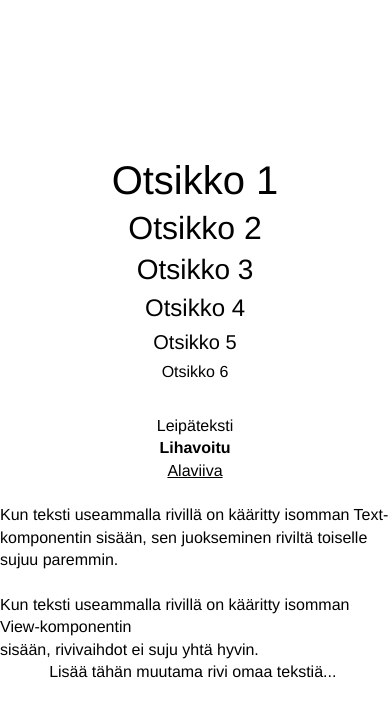
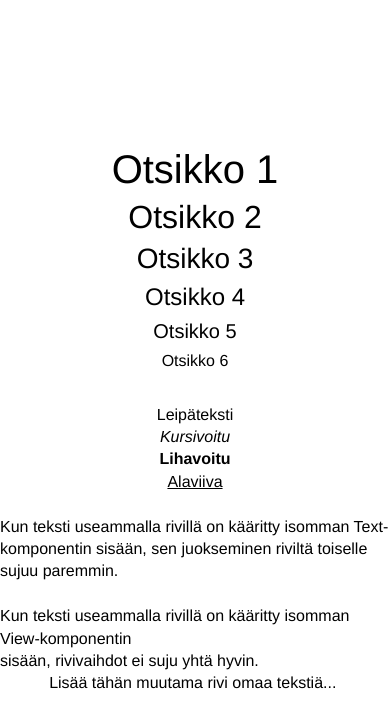
Before and after one commit to jarvisenlaura/RND-React-Native-I, a React Native app: screen / in a window 390 px wide. Shown: the top 728 px of the page. Built offline with nearby package versions, Linux system fonts and the light colour scheme.

Commit message:
Update App.js

```diff
--- a/App.js
+++ b/App.js
@@ -48,6 +48,9 @@ const App = () => (
     <MyAppText>
       Leipäteksti
     </MyAppText>
+    <MyAppText style={{fontStyle: "italic"}}>
+      Kursivoitu
+    </MyAppText>
     <MyAppText style={{fontWeight: "bold"}}>
       Lihavoitu
     </MyAppText>
```
